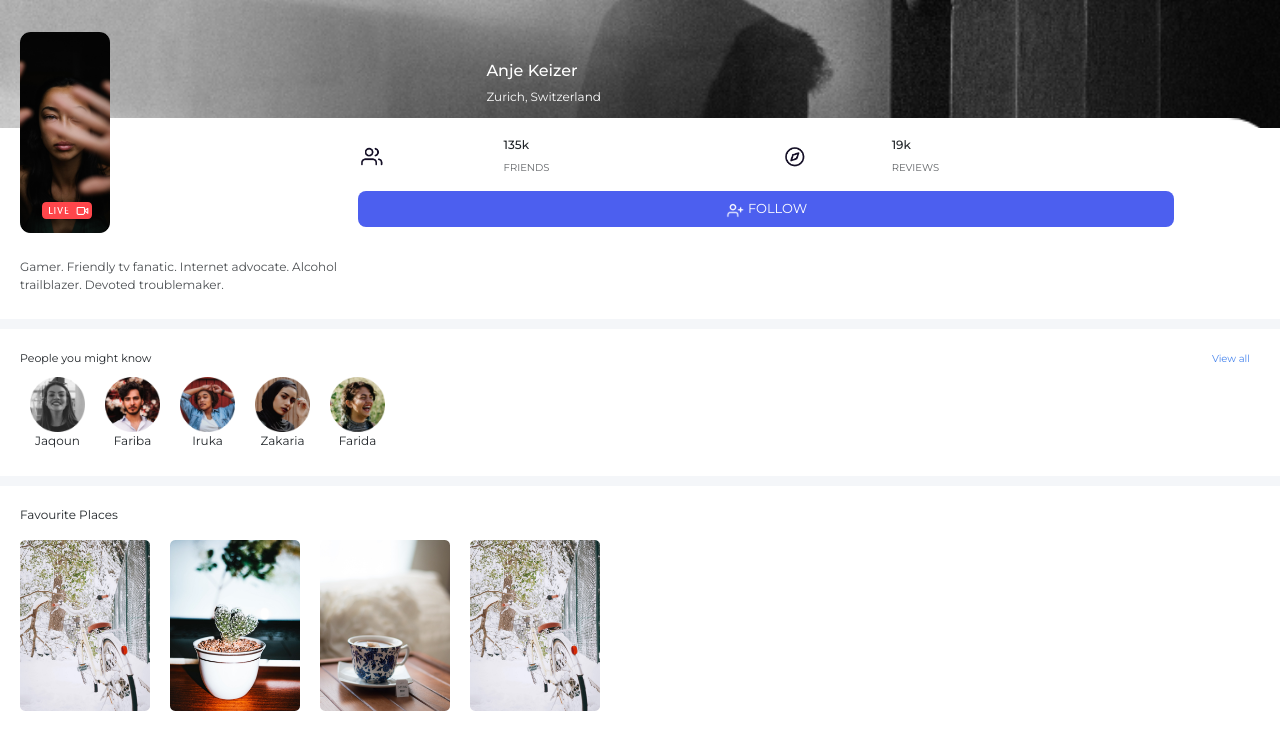
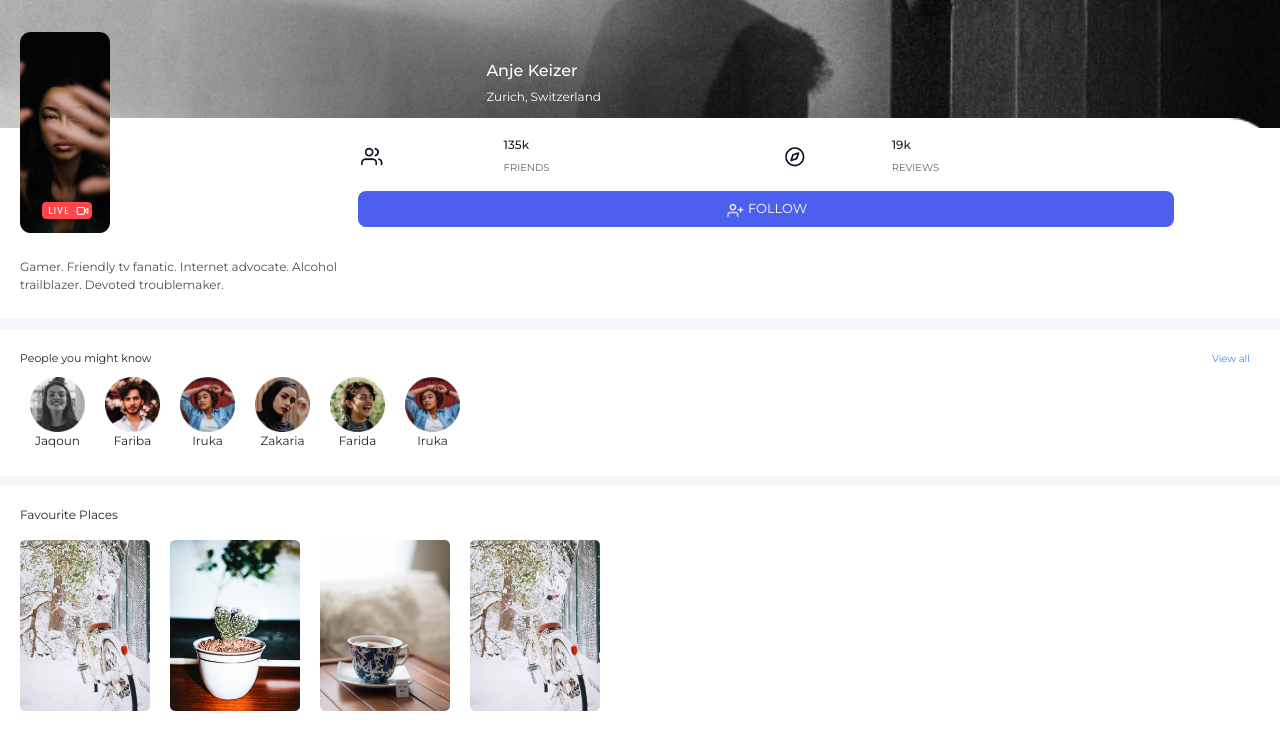
Before and after one commit to chilouhfaouzi/xd_page02, a plain HTML site: page index.html in a window 1280 px wide. Shown: the part 72-822 px from the top of the page. Drawn offline with Linux system fonts and the light colour scheme.

Commit message:
Update index.html

```diff
--- a/index.html
+++ b/index.html
@@ -120,6 +120,12 @@
                 </div>
                 <p>Farida</p>
               </div>
+              <div class="one-people text-center">
+                <div class="people-img">
+                  <img src="files/people3.png" alt="" />
+                </div>
+                <p>Iruka</p>
+              </div>
             </div>
           </div>
           <div class="back-grey"></div>
```
